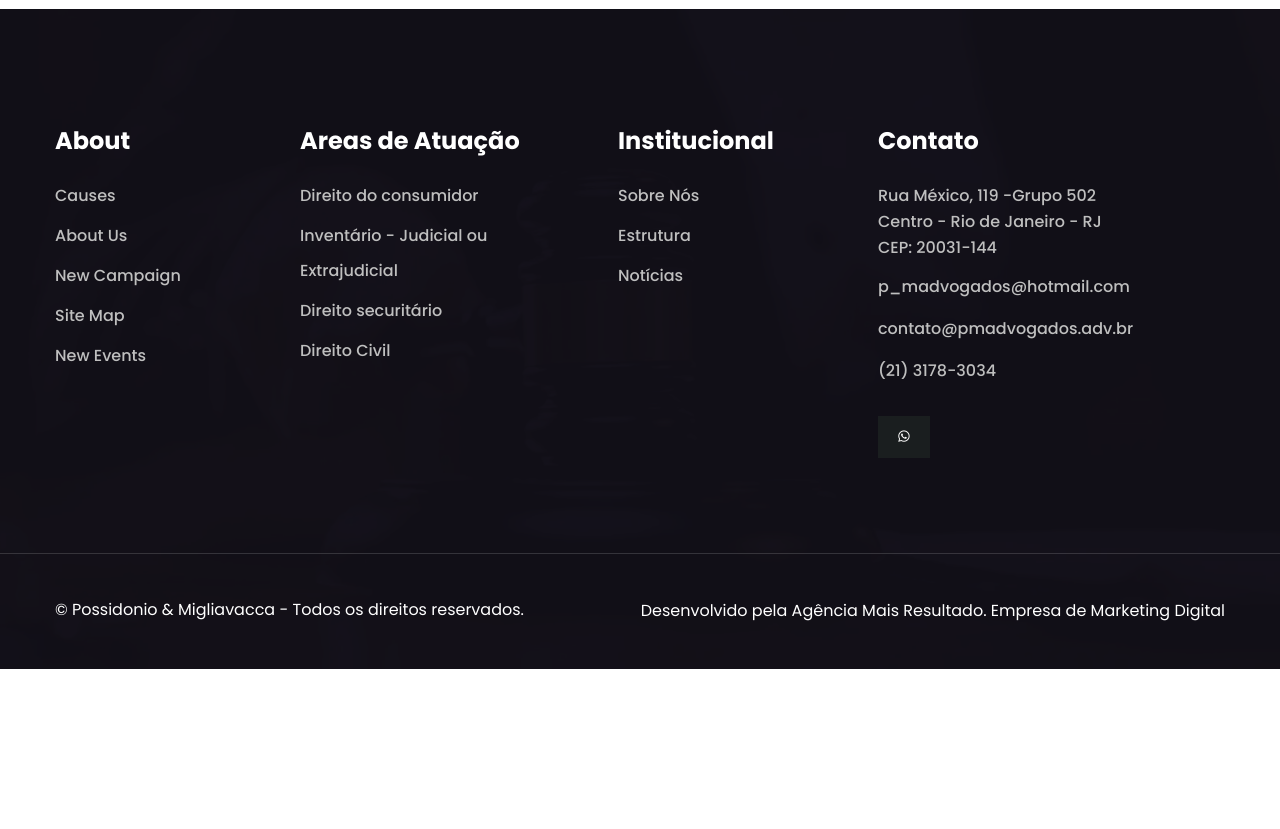
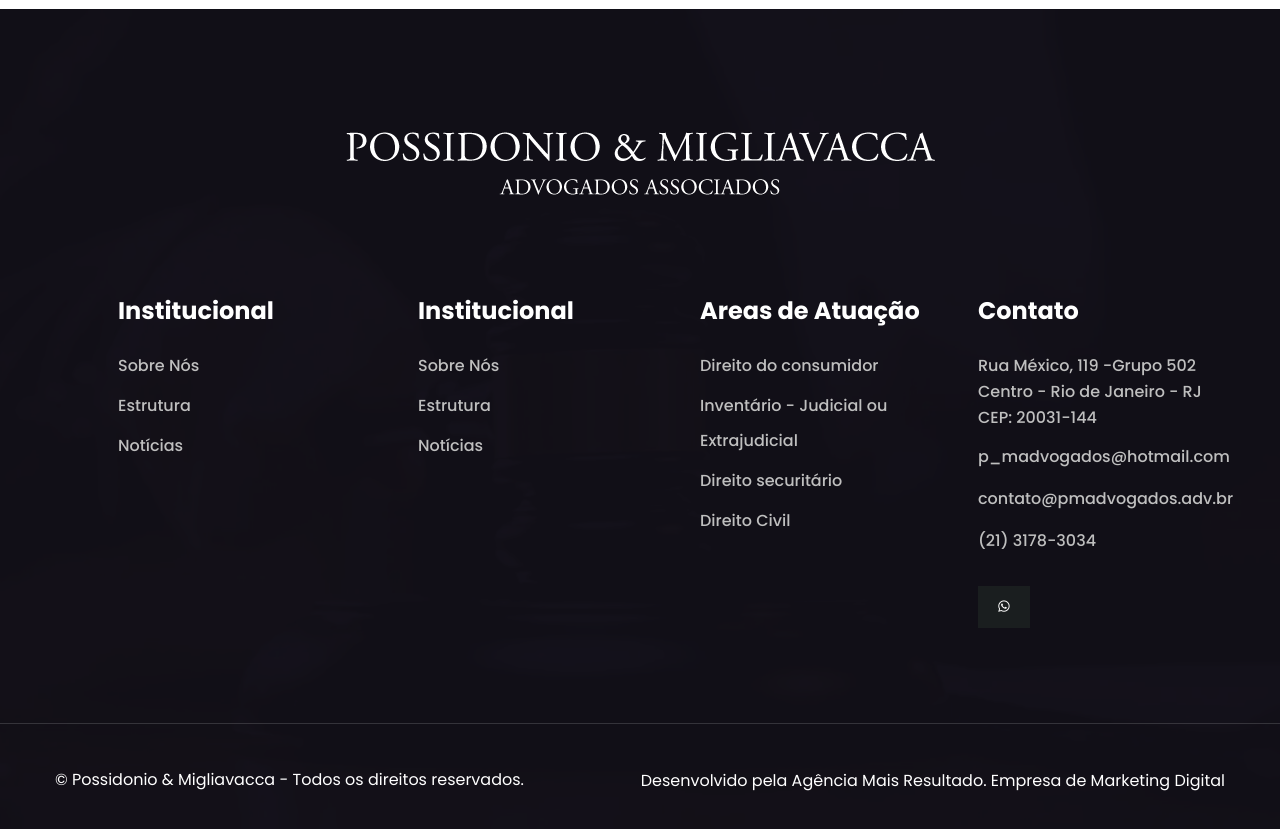
Before and after one commit to reinaldo-smbr/pm-advogados2, a Next.js app: page / in a window 1280 px wide. Shown: the part 5680-6509 px from the top of the page. Before the commit the page ends 6349 px from the top, so only its background shows below. Built offline with nearby package versions, Linux system fonts and the light colour scheme.

Commit message:
edicao rodape e banner home

```diff
--- a/components/layout/footer/Footer1.tsx
+++ b/components/layout/footer/Footer1.tsx
@@ -15,38 +15,61 @@ export default function Footer1() {
             <div className="container">
                 <div className="row">
                 <div
-                    className="col-xl-2 col-lg-2 col-md-6 wow fadeInUp"
+                    className="col-xl-12 col-lg-12 col-md-12 wow fadeInUp"
                     data-wow-delay="100ms"
                 >
-                    <div className="footer-widget__column footer-widget__about">
+                 <div className="footer-widget__column footer-widget__about">
+                    <img src="assets/images/brand/logo_grande.png" alt="" />
+                </div>
+                </div>
+
+                <div
+                    className="col-xl-3 col-lg-3 col-md-3 wow fadeInUp"
+                    data-wow-delay="300ms"
+                >
+                     <div className="footer-widget__column footer-widget__blog">
                     <div className="footer-widget__title-box">
-                        <h3 className="footer-widget__title">About</h3>
+                        <h3 className="footer-widget__title">Institucional</h3>
                     </div>
                     <ul className="footer-widget__list list-unstyled">
                         <li>
-                        <Link href="about">Causes</Link>
+                        <Link href="about">Sobre Nós</Link>
                         </li>
                         <li>
-                        <Link href="about">About Us</Link>
+                        <Link href="about">Estrutura</Link>
                         </li>
                         <li>
-                        <Link href="about">New Campaign</Link>
-                        </li>
-                        <li>
-                        <Link href="about">Site Map</Link>
-                        </li>
-                        <li>
-                        <Link href="about">New Events</Link>
+                        <Link href="about">Notícias</Link>
                         </li>
                     </ul>
                     </div>
                 </div>
-
                 <div
-                    className="col-xl-3 col-lg-3 col-md-6 wow fadeInUp"
+                    className="col-xl-3 col-lg-3 col-md-3 wow fadeInUp"
                     data-wow-delay="300ms"
                 >
-                    <div className="footer-widget__column footer-widget__links">
+                     <div className="footer-widget__column footer-widget__blog">
+                    <div className="footer-widget__title-box">
+                        <h3 className="footer-widget__title">Institucional</h3>
+                    </div>
+                    <ul className="footer-widget__list list-unstyled">
+                        <li>
+                        <Link href="about">Sobre Nós</Link>
+                        </li>
+                        <li>
+                        <Link href="about">Estrutura</Link>
+                        </li>
+                        <li>
+                        <Link href="about">Notícias</Link>
+                        </li>
+                    </ul>
+                    </div>
+                </div>
+                <div
+                    className="col-xl-3 col-lg-3 col-md-3 wow fadeInUp"
+                    data-wow-delay="400ms"
+                >
+                   <div className="footer-widget__column footer-widget__links">
                     <div className="footer-widget__title-box">
                         <h3 className="footer-widget__title">Areas de Atuação</h3>
                     </div>
@@ -67,28 +90,7 @@ export default function Footer1() {
                     </div>
                 </div>
                 <div
-                    className="col-xl-3 col-lg-3 col-md-6 wow fadeInUp"
-                    data-wow-delay="400ms"
-                >
-                    <div className="footer-widget__column footer-widget__blog">
-                    <div className="footer-widget__title-box">
-                        <h3 className="footer-widget__title">Institucional</h3>
-                    </div>
-                    <ul className="footer-widget__list list-unstyled">
-                        <li>
-                        <Link href="about">Sobre Nós</Link>
-                        </li>
-                        <li>
-                        <Link href="about">Estrutura</Link>
-                        </li>
-                        <li>
-                        <Link href="about">Notícias</Link>
-                        </li>
-                    </ul>
-                    </div>
-                </div>
-                <div
-                    className="col-xl-3 col-lg-3 col-md-6 wow fadeInUp"
+                    className="col-xl-3 col-lg-3 col-md-3 wow fadeInUp"
                     data-wow-delay="500ms"
                 >
                     <div className="footer-widget__column footer-widget__contact">
@@ -96,10 +98,11 @@ export default function Footer1() {
                         <h3 className="footer-widget__title">Contato</h3>
                     </div>
                     <ul className="footer-widget__contact-list list-unstyled">
-                        <li>
+                        <li> <Link href="https://maps.app.goo.gl/X8mqtGhfg1q9zpmy7"  title="clique para ver no maps" target="_blank">
                         <p>Rua México, 119 -Grupo 502<br></br>
                         Centro - Rio de Janeiro - RJ<br></br>
                         CEP: 20031-144</p>
+                        </Link>
                         </li>
                         <li>
                         <Link href="mailto:p_madvogados@hotmail.com">p_madvogados@hotmail.com</Link>
```
Also changed, not shown: public/assets/css/zeena.css, public/assets/images/brand/logo_grande.png (added).
